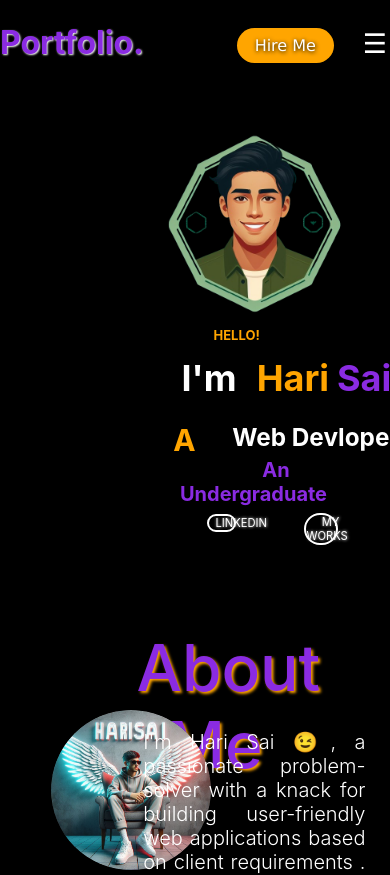
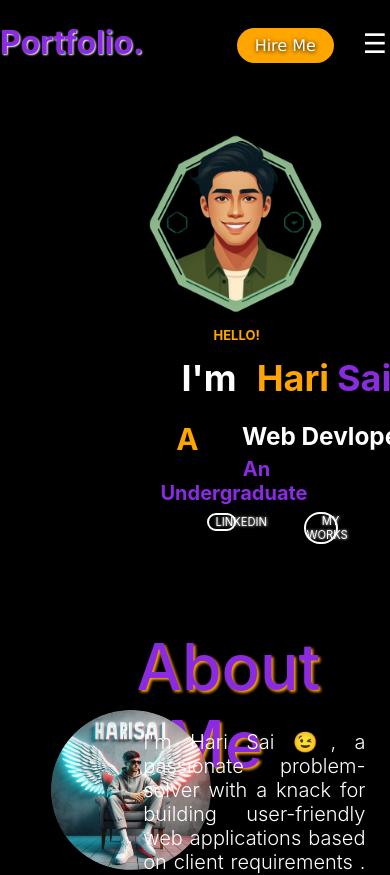
Before and after one commit to harisaigithub/My_portfolio, a React (Create React App) app: page / in a window 390 px wide. Shown: the top 875 px of the page. Built offline with nearby package versions, Linux system fonts and the light colour scheme.

Commit message:
Updated aboutme response

```diff
--- a/src/components/HOOME/Home.css
+++ b/src/components/HOOME/Home.css
@@ -219,43 +219,49 @@ background: orange;
     height:auto;
     margin: 0px 0px 0px 0px;
     font-size:140%;
-    width:70%;
+    justify-content: left;
     text-align: center;
-    justify-content:left  ;
+    display: flex;
+    flex-direction:row;
+    width: 70%;
+
+  }
+  .h3 a{
+    text-align: center;
+    justify-content:center;
+    width:auto;
   }
   .text22{
     height:10%;
    font-size: 180%;
-   margin-left: 15%;
+   text-align: center;
   }
   .hc2{
     text-align: center;
-    margin-left: 10%;
+    justify-self:center;
   }
+
   .text22 p{
     margin: 0px 0px 0px 0px;
     padding: 0px;
     height: max-content;
-    margin-left: 5%;
   }
   .typing-text{
     margin: 0px 0px 0px 0px;
     padding: 0px;
     height: max-content;
-    margin-left: 5%;
   }
   .containerc2{
-    justify-content: baseline;
     height:30%;
     width:auto;
     align-items: center;
     text-align: center;
-    margin:0px;
+    margin: 0%;
   }
   .containerc2 img{
    height:200px;
     align-items: center;
     text-align: center;
-    margin-left:40%;
+    margin-left: 35%;
   }
 }
```
